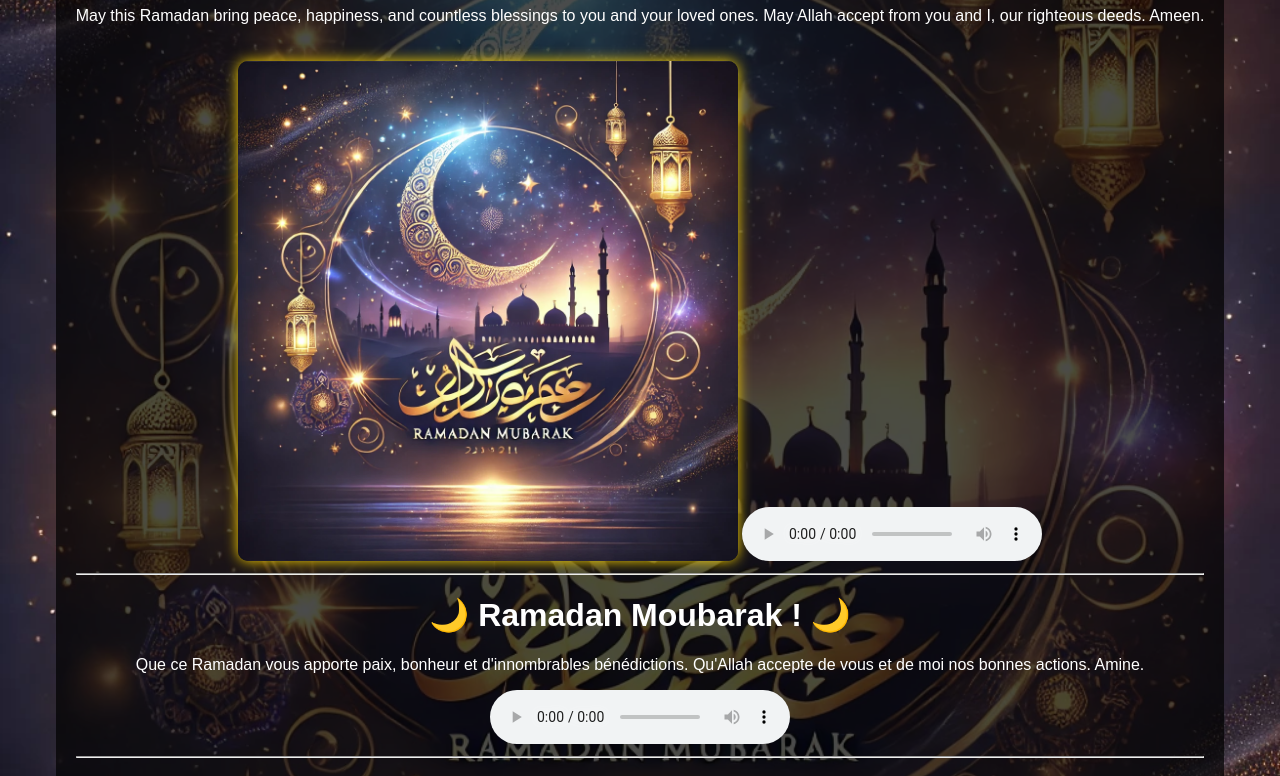
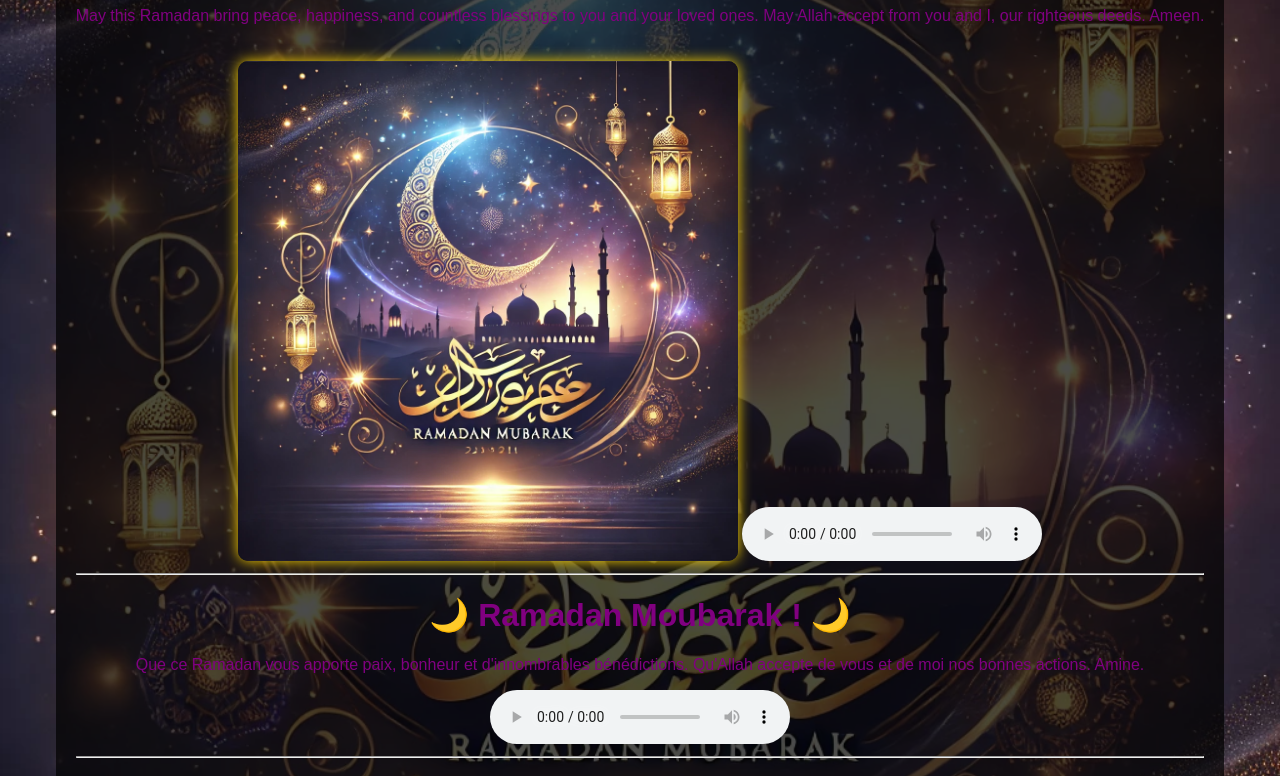
Before and after one commit to Bolac/eid, a plain HTML site: page index.html in a window 1280 px wide. Shown: the part 122-898 px from the top of the page. Drawn offline with Linux system fonts and the light colour scheme; files whose address does not match are found by name.

Commit message:
Update index.html

```diff
--- a/index.html
+++ b/index.html
@@ -5,10 +5,10 @@
     <title>Ramadan Mubarak</title>
     <style>
         body {
-            font-family: Arial, sans-serif;
+            font-family: Times News Roman, sans-serif;
             text-align: center;
             background: url('A_beautiful_Ramadan_greeting_card_featuring_a_new_.png') no-repeat center center/cover;
-            color: white;
+            color: purple;
             padding: 20px;
             overflow: hidden;
         }
```
